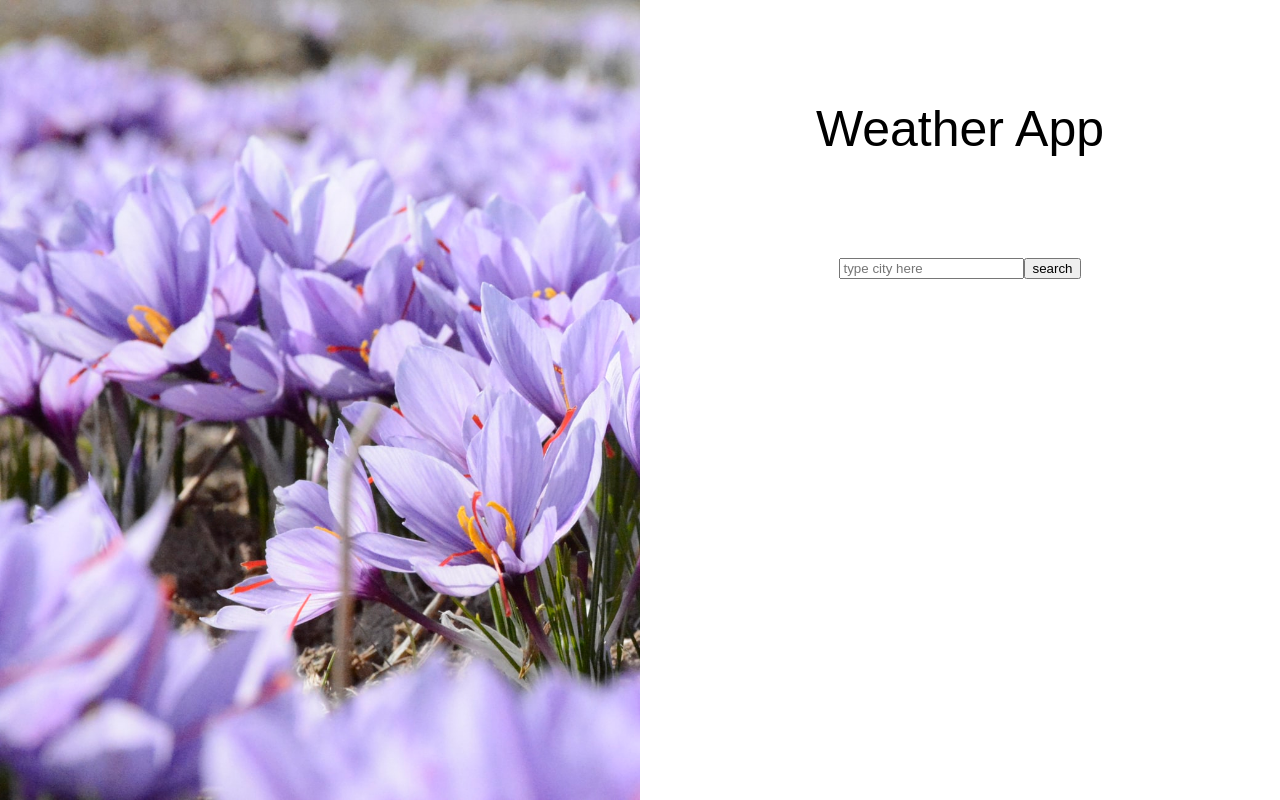
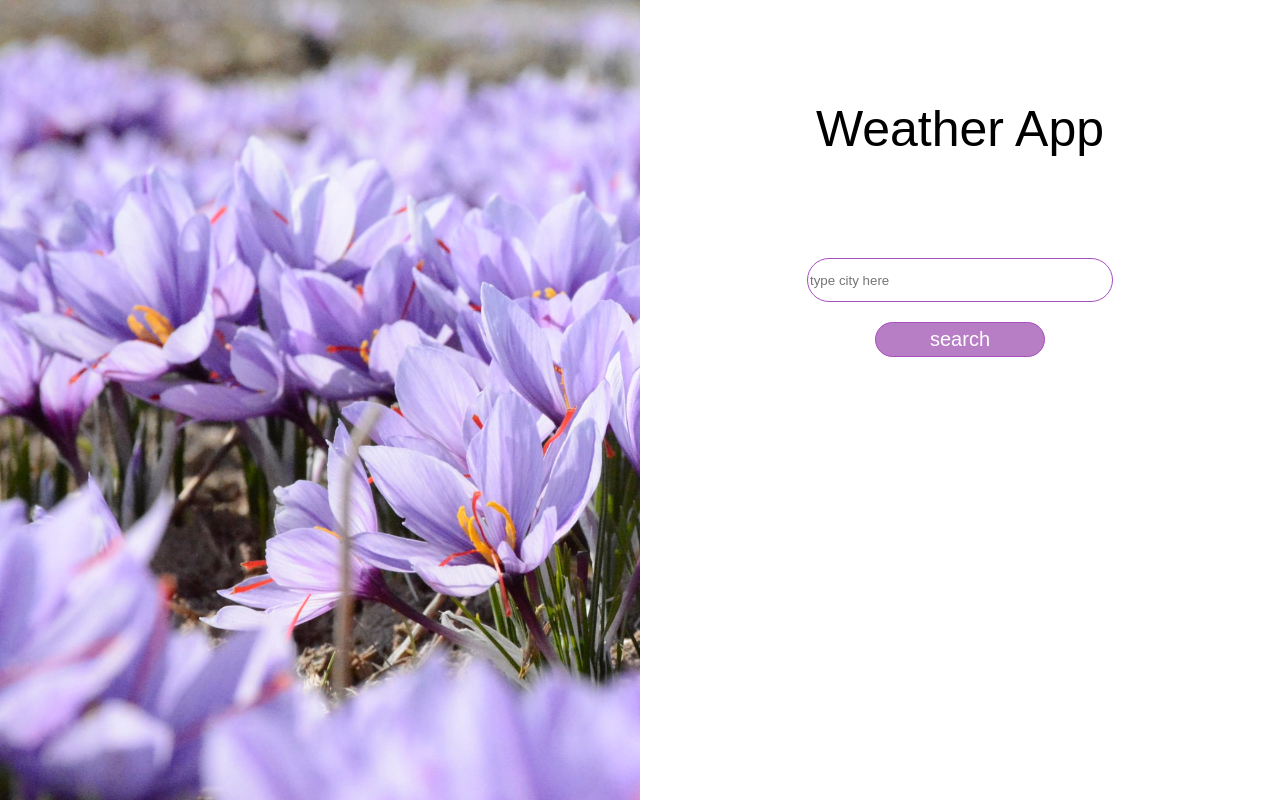
Before and after one commit to karolina-michalak/weather-app, a React (Create React App) app: page / in a window 1280 px wide. Built offline with nearby package versions, Linux system fonts and the light colour scheme.

Commit message:
started styling form

```diff
--- a/src/components/App.js
+++ b/src/components/App.js
@@ -62,7 +62,7 @@ class App extends React.Component {
       <div className={styles.container}>
         <div className={styles.photo}>
         </div>
-        <div className={styles.form}>
+        <div className={styles.content}>
           <div className={styles.h1}>Weather App</div>
           <Form value={this.state.value} change={this.handleChange} submit={this.handleSubmit}/>
           <Outcome weather={this.state}/>
--- a/src/components/Form.js
+++ b/src/components/Form.js
@@ -4,7 +4,7 @@ import styles from '../modules/Form.module.css';
 
 const Form = props => {
     return (
-        <form onSubmit={props.submit}>
+        <form onSubmit={props.submit} className={styles.form}>
             <input type="text" placeholder="type city here" value={props.value} onChange={props.change}/>
             <button>search</button>
         </form>
--- a/src/modules/App.module.css
+++ b/src/modules/App.module.css
@@ -20,7 +20,7 @@ body{
     height: 100vh
 }
 
-.form{
+.content{
     display: flex;
     flex: 50%;
     align-items: center;
--- a/src/modules/Form.module.css
+++ b/src/modules/Form.module.css
@@ -0,0 +1,28 @@
+form{
+    display: flex;
+    flex-direction: column;
+    align-items: center;
+}
+
+input{
+    width: 300px;
+    height: 40px;
+    border: 1px solid rgb(168, 79, 190);
+    border-radius: 40px
+}
+
+button{
+    width: 170px;
+    height: 35px;
+    margin-top: 20px;
+    border-radius: 40px;
+    border: 1px solid rgb(168, 79, 190);
+    background: rgb(183, 126, 197);
+    color: white;
+    font-size: 20px;
+    cursor: pointer
+}
+
+button:hover{
+    background: rgb(120, 7, 148);
+}
```
